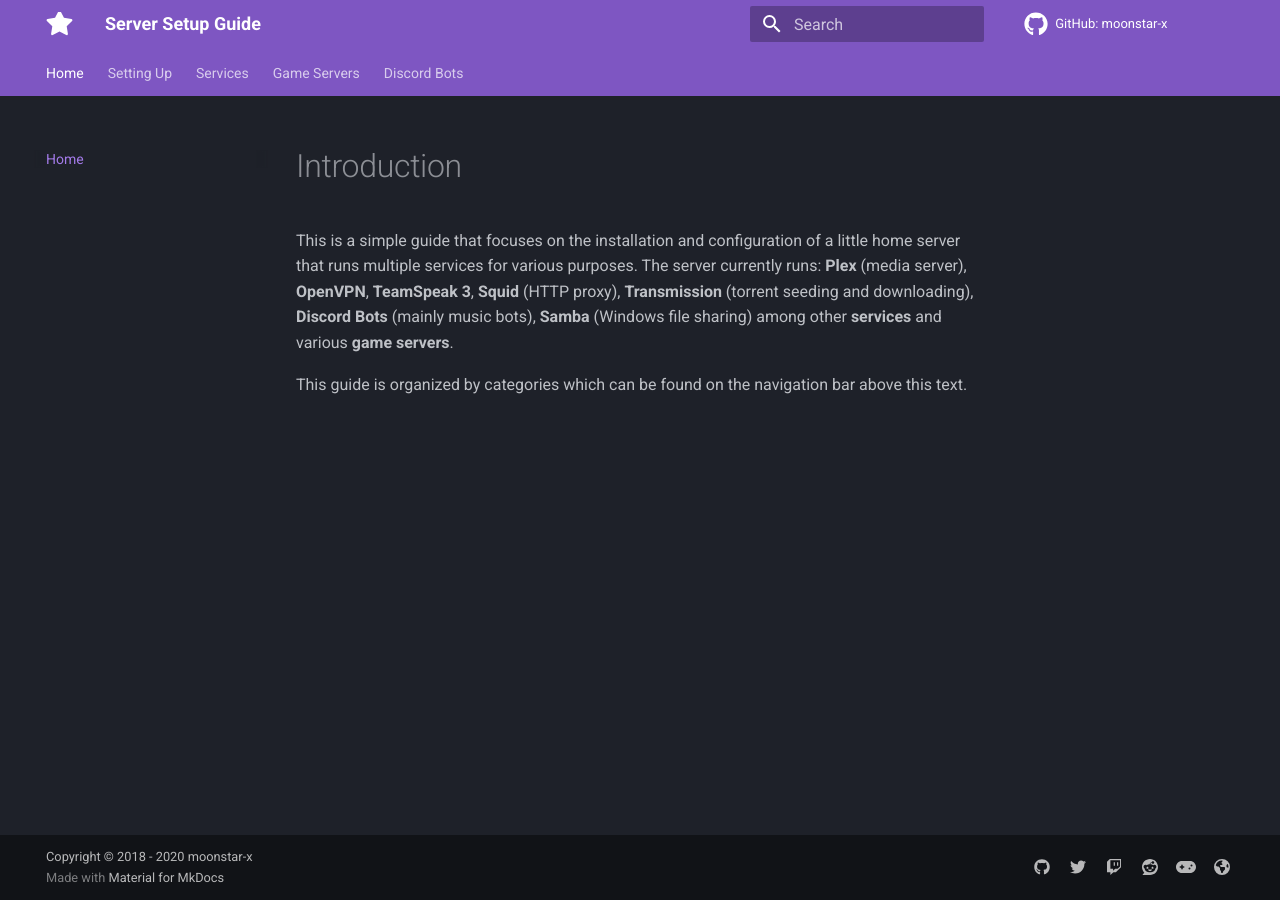
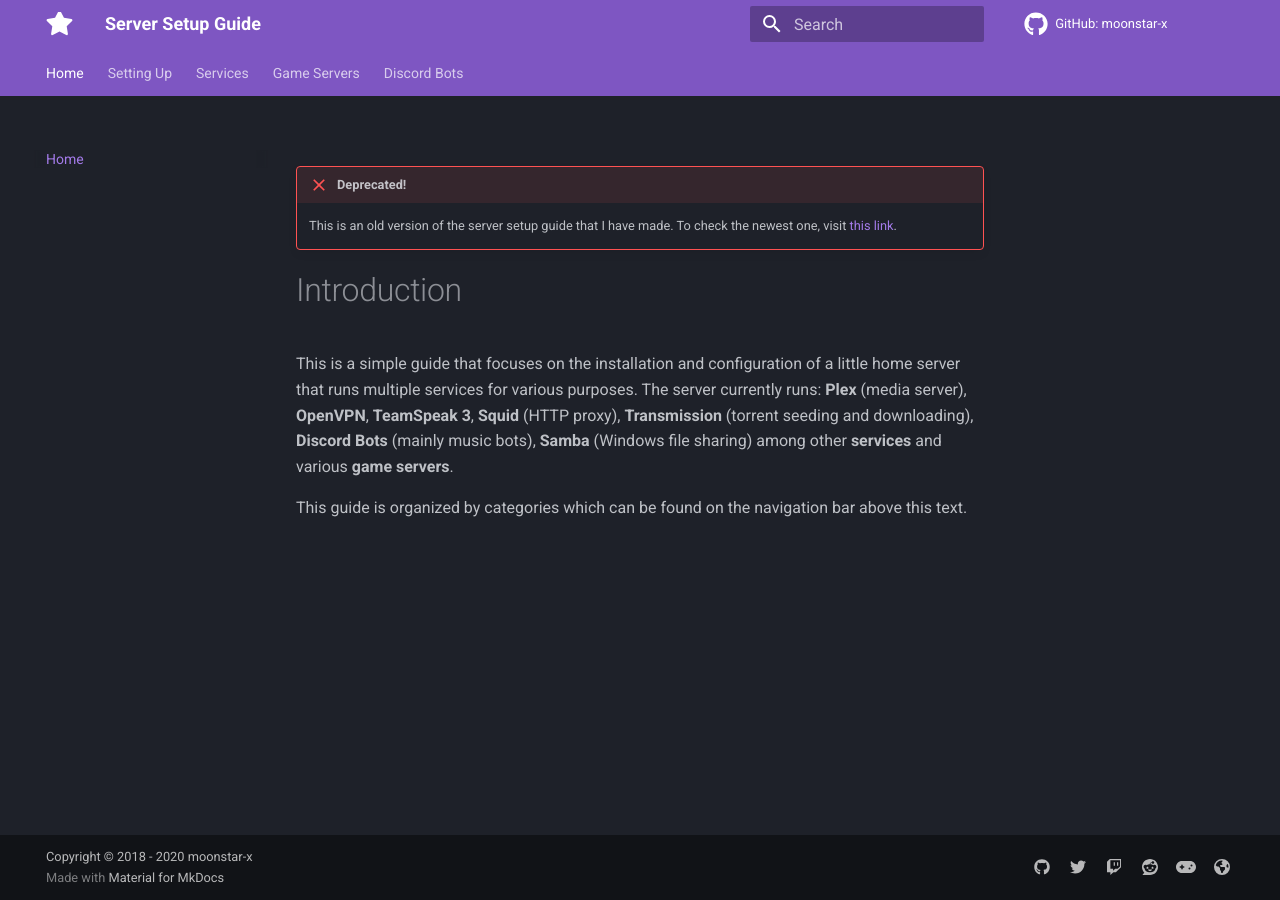
Before and after one commit to moonstar-x/old-server-setup, an MkDocs documentation site: the page built from docs/index.md, in a window 1280 px wide. Built offline with MkDocs 1.6.1 and Material for MkDocs 9.7.7, drawn with Linux system fonts in a browser that asks for light colours.

Commit message:
Added deprecation alert on main page.

```diff
--- a/docs/index.md
+++ b/docs/index.md
@@ -1,3 +1,6 @@
+!!! failure "Deprecated!"
+    This is an old version of the server setup guide that I have made. To check the newest one, visit [this link](https://moonstar-x.dev/server-setup).
+
 # Introduction
 
 This is a simple guide that focuses on the installation and configuration of a little home server that runs multiple services for various purposes. The server currently runs: **Plex** (media server), **OpenVPN**, **TeamSpeak 3**, **Squid** (HTTP proxy), **Transmission** (torrent seeding and downloading), **Discord Bots** (mainly music bots), **Samba** (Windows file sharing) among other **services** and various **game servers**.
```
